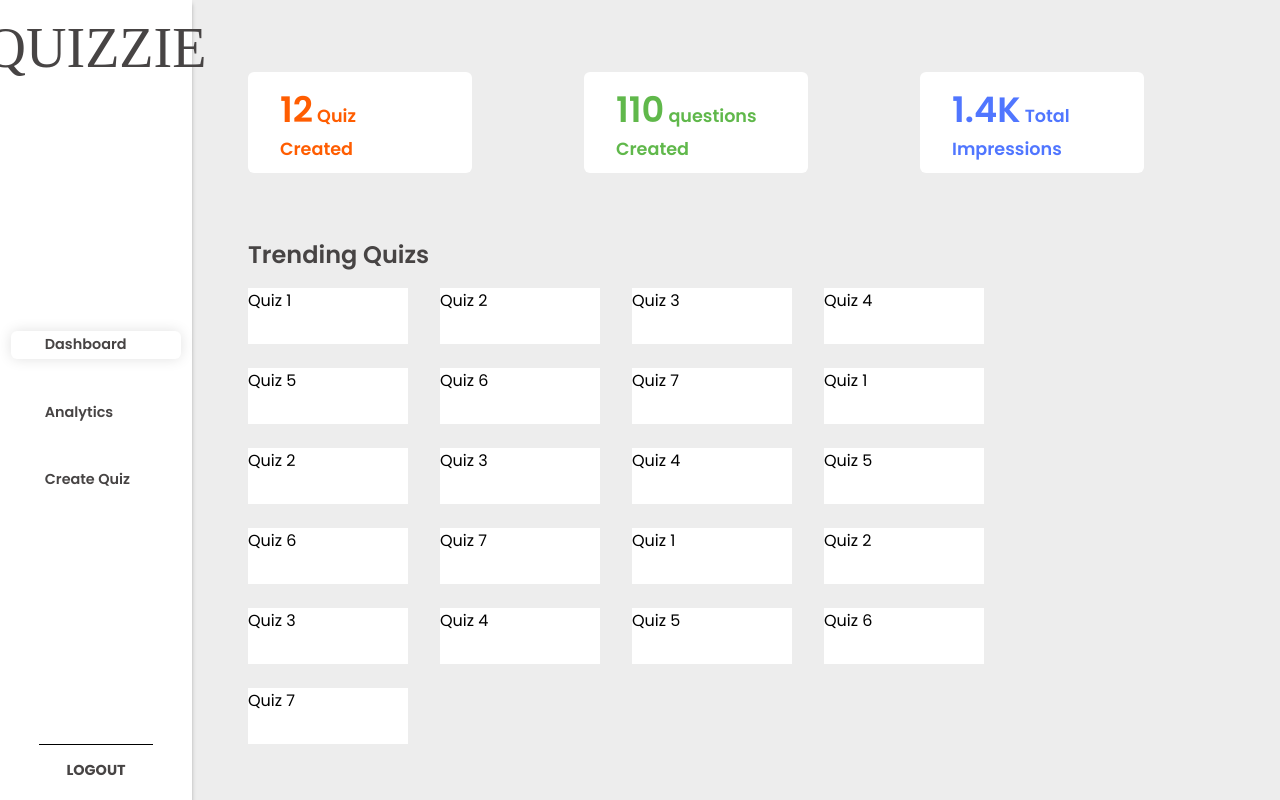
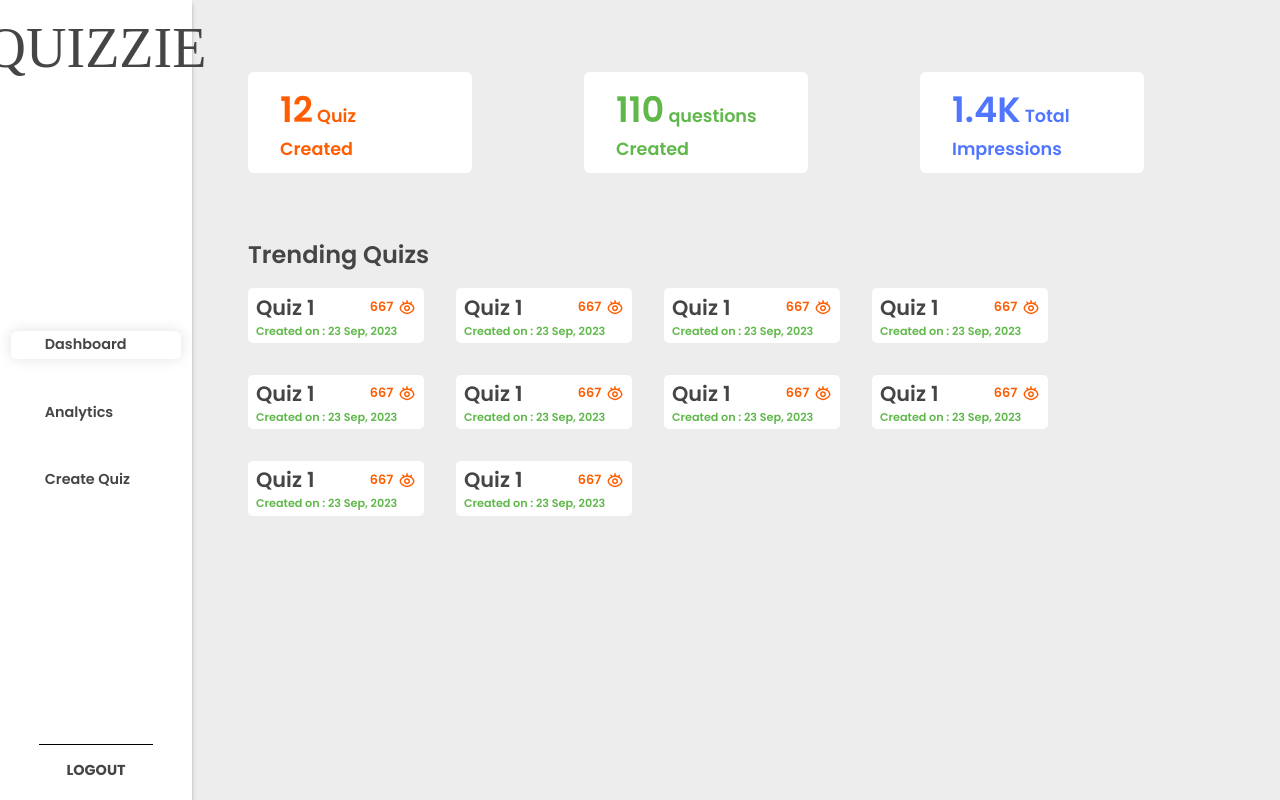
Before and after one commit to muttubk/Quizzie-front-end, a React (Create React App) app: page /dashboard in a window 1280 px wide. Built offline with nearby package versions, Linux system fonts and the light colour scheme; a web font is replaced by a local one.

Commit message:
added trending quiz card

```diff
--- a/src/components/Dashboard/Dashboard.jsx
+++ b/src/components/Dashboard/Dashboard.jsx
@@ -1,5 +1,6 @@
 import React from 'react'
 import styles from './Dashboard.module.css'
+import TrendingQuizCard from '../TrendingQuizCard/TrendingQuizCard'
 
 function Dashboard() {
     return (
@@ -18,27 +19,16 @@ function Dashboard() {
             <div className={styles.trendingQuizsContainer}>
                 <p className={styles.trendingQuizsTitle}>Trending Quizs</p>
                 <div className={styles.trendingQuizs}>
-                    <div className={styles.quizCard}>Quiz 1</div>
-                    <div className={styles.quizCard}>Quiz 2</div>
-                    <div className={styles.quizCard}>Quiz 3</div>
-                    <div className={styles.quizCard}>Quiz 4</div>
-                    <div className={styles.quizCard}>Quiz 5</div>
-                    <div className={styles.quizCard}>Quiz 6</div>
-                    <div className={styles.quizCard}>Quiz 7</div>
-                    <div className={styles.quizCard}>Quiz 1</div>
-                    <div className={styles.quizCard}>Quiz 2</div>
-                    <div className={styles.quizCard}>Quiz 3</div>
-                    <div className={styles.quizCard}>Quiz 4</div>
-                    <div className={styles.quizCard}>Quiz 5</div>
-                    <div className={styles.quizCard}>Quiz 6</div>
-                    <div className={styles.quizCard}>Quiz 7</div>
-                    <div className={styles.quizCard}>Quiz 1</div>
-                    <div className={styles.quizCard}>Quiz 2</div>
-                    <div className={styles.quizCard}>Quiz 3</div>
-                    <div className={styles.quizCard}>Quiz 4</div>
-                    <div className={styles.quizCard}>Quiz 5</div>
-                    <div className={styles.quizCard}>Quiz 6</div>
-                    <div className={styles.quizCard}>Quiz 7</div>
+                    <TrendingQuizCard quizName="Quiz 1" impressions="667" createdDate="23 Sep, 2023" />
+                    <TrendingQuizCard quizName="Quiz 1" impressions="667" createdDate="23 Sep, 2023" />
+                    <TrendingQuizCard quizName="Quiz 1" impressions="667" createdDate="23 Sep, 2023" />
+                    <TrendingQuizCard quizName="Quiz 1" impressions="667" createdDate="23 Sep, 2023" />
+                    <TrendingQuizCard quizName="Quiz 1" impressions="667" createdDate="23 Sep, 2023" />
+                    <TrendingQuizCard quizName="Quiz 1" impressions="667" createdDate="23 Sep, 2023" />
+                    <TrendingQuizCard quizName="Quiz 1" impressions="667" createdDate="23 Sep, 2023" />
+                    <TrendingQuizCard quizName="Quiz 1" impressions="667" createdDate="23 Sep, 2023" />
+                    <TrendingQuizCard quizName="Quiz 1" impressions="667" createdDate="23 Sep, 2023" />
+                    <TrendingQuizCard quizName="Quiz 1" impressions="667" createdDate="23 Sep, 2023" />
                 </div>
             </div>
         </div>
--- a/src/components/Dashboard/Dashboard.module.css
+++ b/src/components/Dashboard/Dashboard.module.css
@@ -42,14 +42,7 @@
 }
 .trendingQuizs{
     margin-top: 1rem;
-    display: grid;
-    grid-template-columns: 10rem 10rem 10rem 10rem;
-    row-gap: 1.5rem;
-    column-gap: 2rem;
+    display: flex;
+    gap: 2rem;
+    flex-wrap: wrap;
 }
-
-.quizCard{
-    background-color: #FFFFFF;
-    width: 100%;
-    height: 3.5rem;
-}
--- /dev/null
+++ b/src/components/TrendingQuizCard/TrendingQuizCard.jsx
@@ -0,0 +1,27 @@
+import React from 'react'
+import styles from './TrendingQuizCard.module.css'
+
+import eyesIcon from '../../assets/images/eyes.svg'
+
+function TrendingQuizCard(props) {
+    return (
+        <div className={styles.container}>
+            <div className={styles.nameAndImpressionContainer}>
+                <p className={styles.quizName}>
+                    {props.quizName}
+                </p>
+                <div className={styles.impressionsContainer}>
+                    <p className={styles.impressions}>
+                        {props.impressions}
+                    </p>
+                    <img src={eyesIcon} alt="" />
+                </div>
+            </div>
+            <p className={styles.createdDate}>
+                Created on : {props.createdDate}
+            </p>
+        </div>
+    )
+}
+
+export default TrendingQuizCard
--- /dev/null
+++ b/src/components/TrendingQuizCard/TrendingQuizCard.module.css
@@ -0,0 +1,36 @@
+.container{
+    background-color: #FFFFFF;
+    width: 11rem;
+    /* height: 3.5rem; */
+    padding: 0.2rem 0.5rem;
+    border-radius: 5px;
+}
+
+.nameAndImpressionContainer{
+    display: flex;
+    justify-content: space-between;
+    align-items: center;
+}
+
+.quizName{
+    font-size: 1.3rem;
+    font-weight: 600;
+    color: #474444;
+}
+
+.impressionsContainer{
+    display: flex;
+    align-items: center;
+    gap: 0.3rem;
+}
+.impressions{
+    font-size: 0.8rem;
+    font-weight: 600;
+    color: #FF5D01;
+}
+
+.createdDate{
+    font-size: 0.7rem;
+    font-weight: 600;
+    color: #60B84B;
+}
--- a/src/pages/Analytics/AnalyticsPage.module.css
+++ b/src/pages/Analytics/AnalyticsPage.module.css
@@ -6,7 +6,7 @@
 }
 
 .analyticsContainer{
-    flex-grow: 1;
+    width: calc(100% - 12rem);
     padding: 3.5rem;
     overflow-y: scroll;
 }
--- a/src/pages/Dashboard/DashboardPage.module.css
+++ b/src/pages/Dashboard/DashboardPage.module.css
@@ -6,7 +6,7 @@
 }
 
 .dashboardContainer{
-    flex-grow: 1;
+    width: calc(100% - 12rem);
     padding: 4.5rem 3.5rem;
     overflow-y: scroll;
 }
```
Also changed, not shown: src/assets/images/eyes.svg (added).
